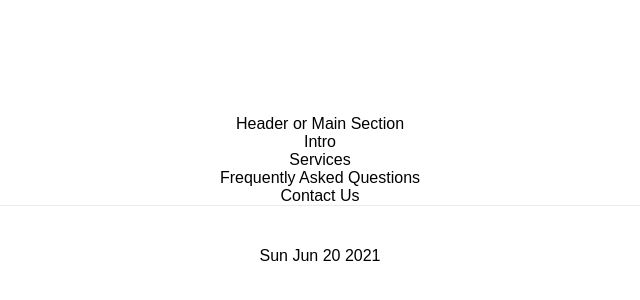
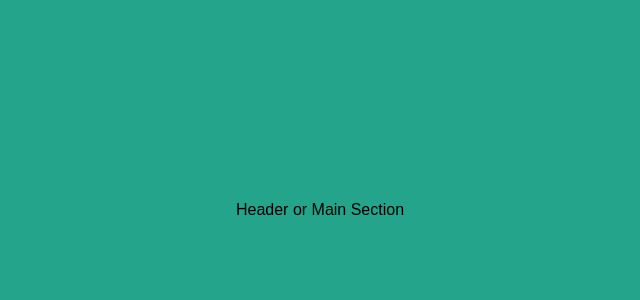
Before and after one commit to avelarder/thakhouse.web, a Next.js app: page / in a window 1280 px wide. Shown: the part 190-490 px from the top of the page, without its empty margins (320-960 px from the left). Built offline with nearby package versions, Linux system fonts and the light colour scheme.

Commit message:
Snap Scrolling

```diff
--- a/pages/index.js
+++ b/pages/index.js
@@ -1,6 +1,6 @@
 import Head from "next/head";
 import styles from "../styles/Home.module.css";
-
+import clsx from "clsx";
 export default function Home() {
   return (
     <div className={styles.container}>
@@ -10,15 +10,21 @@ export default function Home() {
         <link rel="icon" href="/favicon.ico" />
       </Head>
 
-      <section className="header">Header or Main Section</section>
-      <section className="introduction">Intro</section>
-      <section className="services">Services</section>
-      <section className="faq">Frequently Asked Questions</section>
-      <section className="contactus">Contact Us</section>
-
-      <footer className={styles.footer}>
-        <p>{new Date().toDateString()}</p>
-      </footer>
+      <section className={clsx(styles.section, styles.header)}>
+        Header or Main Section
+      </section>
+      <section className={clsx(styles.section, styles.introduction)}>
+        Intro
+      </section>
+      <section className={clsx(styles.section, styles.services)}>
+        Services
+      </section>
+      <section className={clsx(styles.section, styles.faq)}>
+        Frequently Asked Questions
+      </section>
+      <section className={clsx(styles.section, styles.contactus)}>
+        Contact Us
+      </section>
     </div>
   );
 }
--- a/styles/Home.module.css
+++ b/styles/Home.module.css
@@ -1,27 +1,13 @@
 .container {
-  min-height: 100vh;
+  /* min-height: 100vh;
   padding: 0 0.5rem;
   display: flex;
   flex-direction: column;
   justify-content: center;
-  align-items: center;
+  align-items: center;*/
   height: 100vh;
-}
-
-.main {
-  padding: 5rem 0;
-  flex: 1;
-  display: flex;
-  flex-direction: column;
-  justify-content: center;
-  align-items: center;
-}
-
-.section {
-  height: 100vh;
-  display: flex;
-  justify-content: center;
-  align-items: center;
+  scroll-snap-type: y mandatory;
+  overflow-y: scroll;
 }
 
 .header {
@@ -39,106 +25,3 @@
 .contactus {
   background-color: rgb(202, 65, 230);
 }
-
-.footer {
-  width: 100%;
-  height: 100px;
-  border-top: 1px solid #eaeaea;
-  display: flex;
-  justify-content: center;
-  align-items: center;
-}
-
-.footer a {
-  display: flex;
-  justify-content: center;
-  align-items: center;
-  flex-grow: 1;
-}
-
-.title a {
-  color: #0070f3;
-  text-decoration: none;
-}
-
-.title a:hover,
-.title a:focus,
-.title a:active {
-  text-decoration: underline;
-}
-
-.title {
-  margin: 0;
-  line-height: 1.15;
-  font-size: 4rem;
-}
-
-.title,
-.description {
-  text-align: center;
-}
-
-.description {
-  line-height: 1.5;
-  font-size: 1.5rem;
-}
-
-.code {
-  background: #fafafa;
-  border-radius: 5px;
-  padding: 0.75rem;
-  font-size: 1.1rem;
-  font-family: Menlo, Monaco, Lucida Console, Liberation Mono, DejaVu Sans Mono,
-    Bitstream Vera Sans Mono, Courier New, monospace;
-}
-
-.grid {
-  display: flex;
-  align-items: center;
-  justify-content: center;
-  flex-wrap: wrap;
-  max-width: 800px;
-  margin-top: 3rem;
-}
-
-.card {
-  margin: 1rem;
-  padding: 1.5rem;
-  text-align: left;
-  color: inherit;
-  text-decoration: none;
-  border: 1px solid #eaeaea;
-  border-radius: 10px;
-  transition: color 0.15s ease, border-color 0.15s ease;
-  width: 45%;
-}
-
-.card:hover,
-.card:focus,
-.card:active {
-  color: #0070f3;
-  border-color: #0070f3;
-}
-
-.card h2 {
-  margin: 0 0 1rem 0;
-  font-size: 1.5rem;
-}
-
-.card p {
-  margin: 0;
-  font-size: 1.25rem;
-  line-height: 1.5;
-}
-
-.logo {
-  height: 1em;
-  margin-left: 0.5rem;
-}
-
-@media (max-width: 600px) {
-  .grid {
-    width: 100%;
-    flex-direction: column;
-  }
-}
--- a/styles/globals.css
+++ b/styles/globals.css
@@ -1,3 +1,10 @@
+* {
+  margin: 0;
+  padding: 0;
+  box-sizing: border-box;
+  font-family: sans-serif;
+}
+
 html,
 body {
   padding: 0;
@@ -11,9 +18,10 @@ a {
   text-decoration: none;
 }
 
-* {
-  margin: 0;
-  padding: 0;
-  box-sizing: border-box;
-  font-family: sans-serif;
+section {
+  height: 100vh;
+  display: flex;
+  justify-content: center;
+  align-items: center;
+  scroll-snap-align: start;
 }
```
Also changed, not shown: package.json (+5 -4 lines), 1 other file (tests, documents, lock files or other folders).
